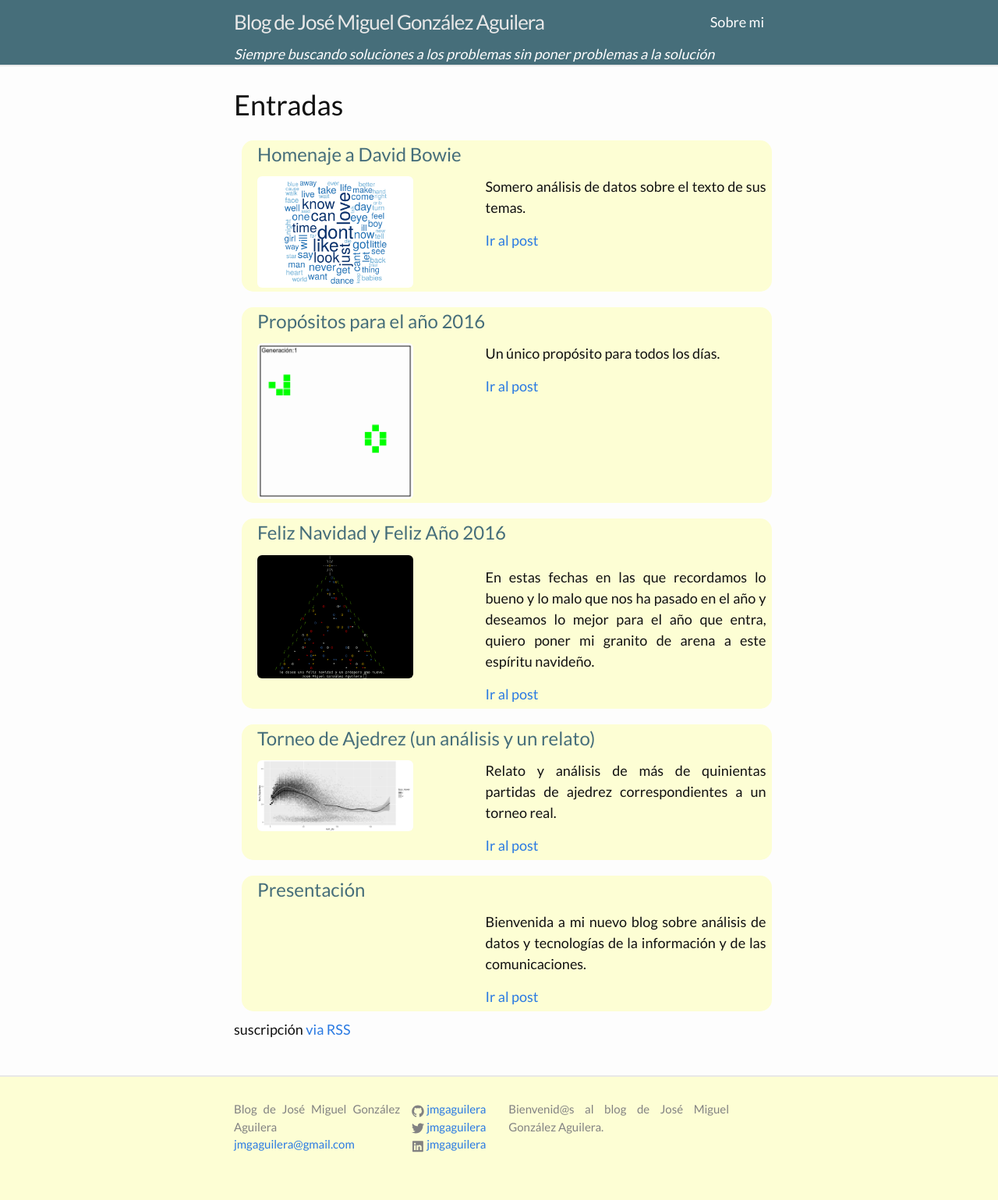
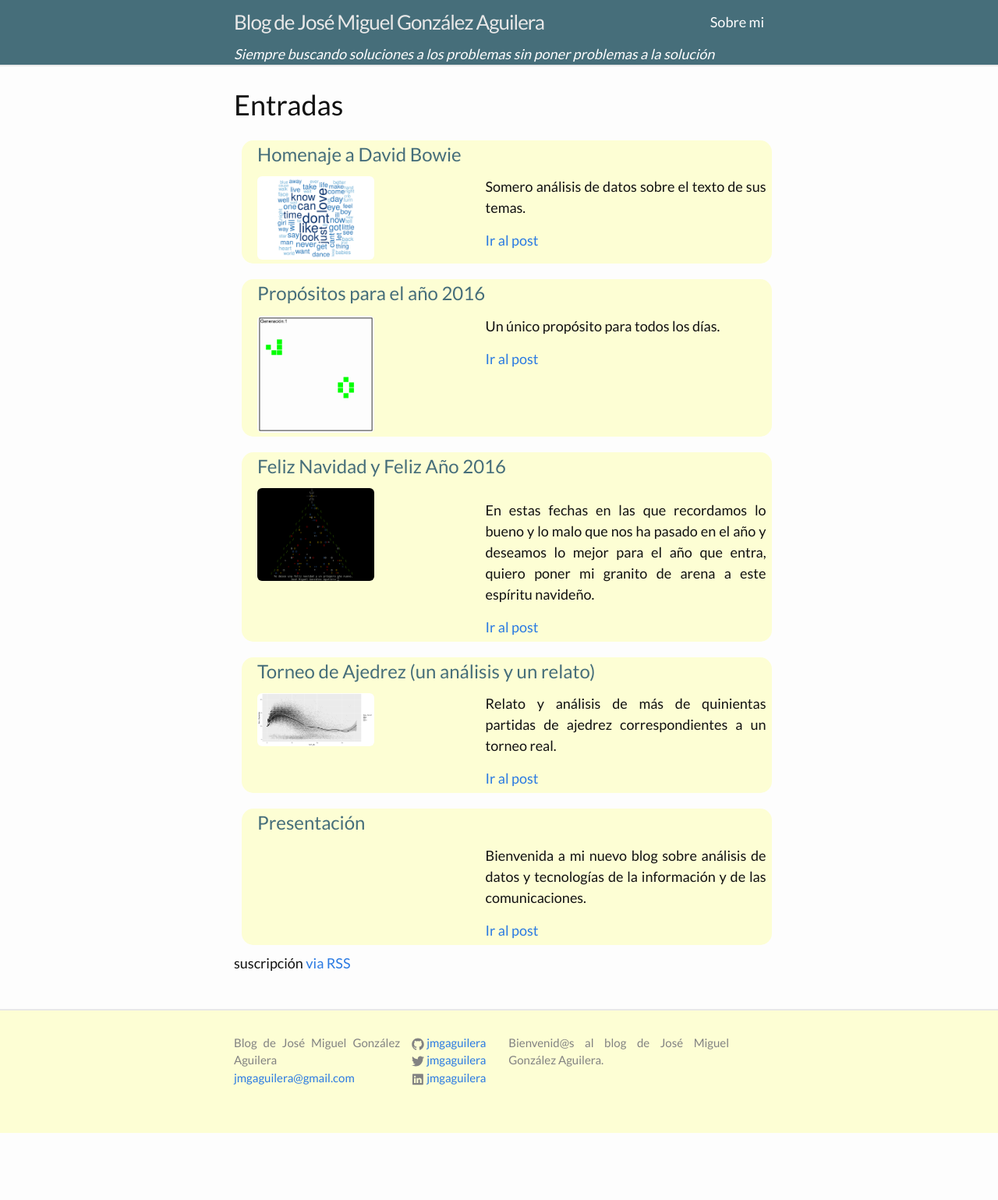
Before and after one commit to jmgaguilera/jmgaguilera.github.io, a Jekyll site: the page built from index.html, in a window 1280 px wide. Shown: the whole page at 78% size. Built offline with Jekyll 4.4.1, drawn with Linux system fonts in a browser that asks for light colours; comment, search, counter and statistics services are not loaded; after the commit the page ends 1453 px from its top, so only the background shows below that.

Commit message:
cambio pequeño de tamaño en las imagenes

```diff
--- a/index.html
+++ b/index.html
@@ -18,7 +18,7 @@ layout: default
   <div class="row">
     <div class="col-xs-4 col-md-2">
     <a href="{{ post.url | prepend: site.baseurAl }}" class="card-link">
-      <img class="card-img-top img-rounded" style="min-width:100px;max-width:200px" src="{{ post.url-image }}"/>
+      <img class="card-img-top img-rounded" style="min-width:100px;max-width:150px" src="{{ post.url-image }}"/>
       </a>
     </div>
     <div class="col-xs-offset-2 col-xs-6 col-md-offset-1 col-md-4">
```
